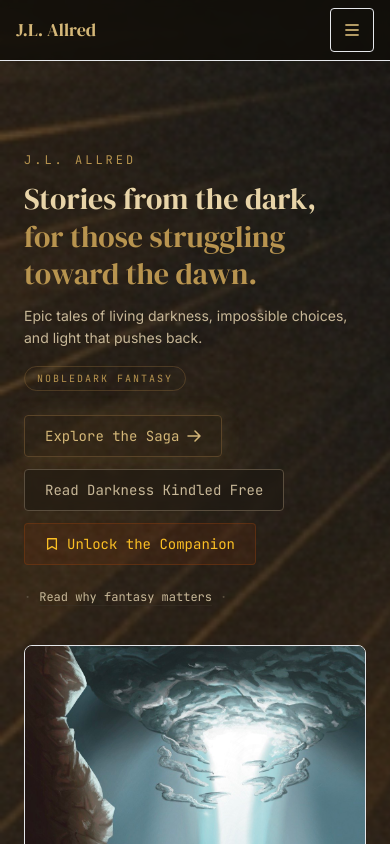
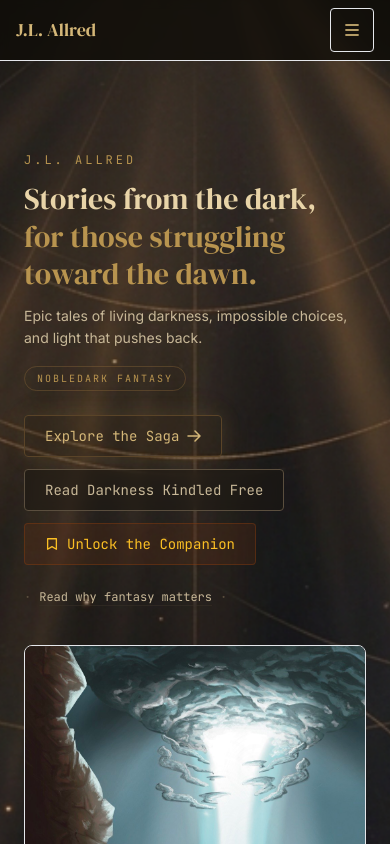
Before and after one commit to naurm/darkland-saga-website, a Next.js app: page / in a window 390 px wide. Shown: the top 844 px of the page. Built offline with nearby package versions, Linux system fonts and the light colour scheme.

Commit message:
Add portrait mobile background - swaps to emberlight-bg-mobile.png on phone

```diff
--- a/app/globals.css
+++ b/app/globals.css
@@ -409,6 +409,6 @@ body {
 
 @media (max-width: 768px) {
     body {
-        background: #0f0d08 url('/images/emberlight-bg.png') 0% 0% / cover scroll no-repeat;
+        background: #0f0d08 url('/images/emberlight-bg-mobile.png') center center / cover scroll no-repeat;
     }
 }
```
Also changed, not shown: public/images/emberlight-bg-mobile.png (added).
